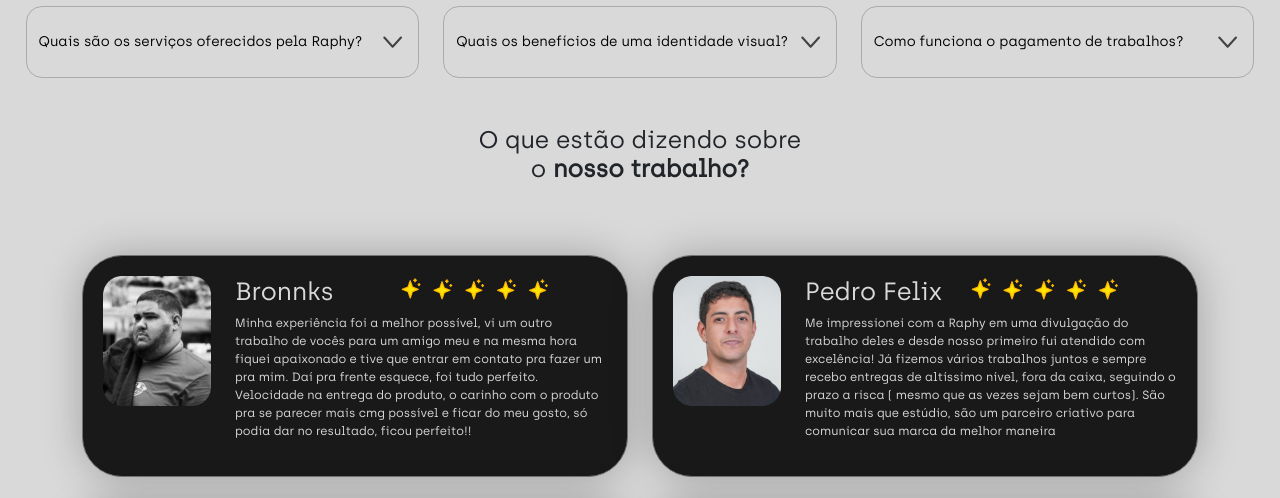
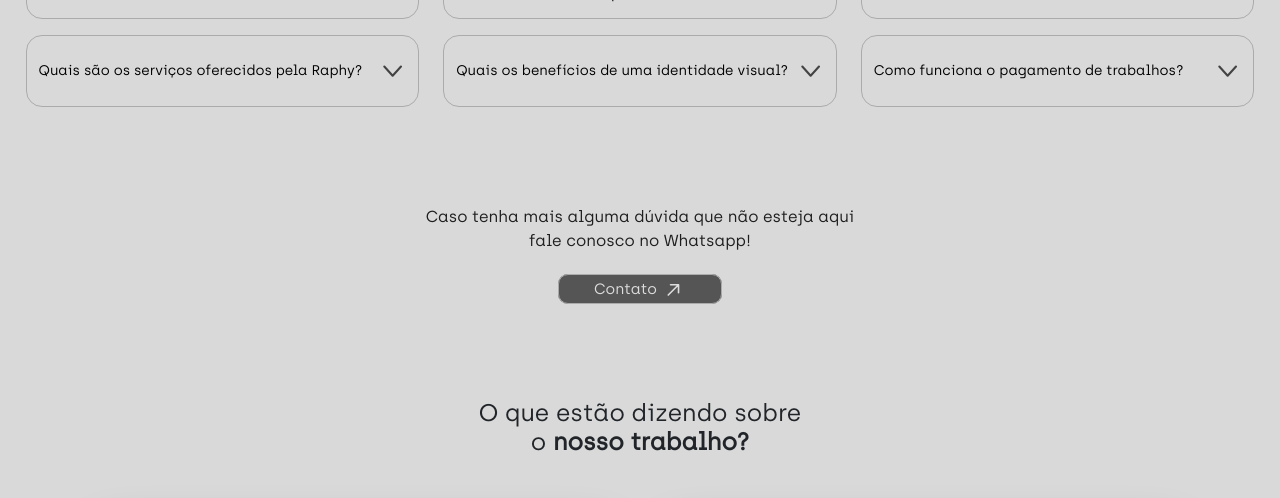
Before and after one commit to MisaelSena/site-raphy, a plain HTML site: page index.html in a window 1280 px wide. Shown: the part 2745-3243 px from the top of the page. Drawn offline with nearby package versions, Linux system fonts and the light colour scheme.

Commit message:
Inclusão e estilização do texto e botão de contato abaixo de perguntas frequentes

```diff
--- a/css/styles.css
+++ b/css/styles.css
@@ -115,6 +115,22 @@
   align-items: center;
   flex-direction: column;
   text-align: center;
+}
+
+#contato-whatsapp{
+  padding-top: 50px;
+  padding-bottom: 50px;
+  background-color: #D9D9D9;
+  display: flex;
+  justify-content: center;
+  align-items: center;
+  flex-direction: column;
+  text-align: center;
+}
+
+
+#contato-whatsapp p{
+  color: #1E1E1E;
 }
 
 #clients .title-area {
@@ -282,8 +298,10 @@
 }
 
 #call-to-action {
-  background: conic-gradient(from 179deg at 102.29% -9.3%, #35353A 38.22414994239807deg, #141415 88.90284240245819deg, #514F5F 358.70412826538086deg);
-  backdrop-filter: blur(15px);
+  /*background: conic-gradient(from 179deg at 102.29% -9.3%, #35353A 38.22414994239807deg, #141415 88.90284240245819deg, #514F5F 358.70412826538086deg);*/
+  /*background: linear-gradient(346deg, rgba(20,20,21,1) 55%, rgba(53,53,58,1) 97%, rgba(81,79,95,1) 100%);*/
+  background-image: radial-gradient(circle at -18.3% 31.7%, #35353A 0, #35353A 12.5%, #141415 25%, #141415 37.5%, #141415 50%, #141415 62.5%, #141415 75%, #141415 87.5%, #141415 100%);
+  backdrop-filter: blur(100px);
 }
 
 #call-to-action h2 {
@@ -403,6 +421,32 @@
   border: 1.431px solid #7D7D7D;
   background: #D4D4D4;
   box-shadow: 0px 0px 25px 0px rgba(255, 255, 255, 0.35);
+}
+
+.button-contact-2 {
+  border-radius: 10px;
+  border: 1.431px solid #ABABAB;
+  background: #555555;
+  color: #DDDDDD;
+  text-align: center;
+  font-size: 15px;
+  font-style: normal;
+  font-weight: 500;
+  line-height: normal;
+  padding: 5px 35px;
+  text-decoration: none;
+  transition: 0.3s;
+}
+
+.button-contact-2 svg path {
+  stroke: #DDDDDD; /* Cor branca */
+}
+
+.button-contact-2:hover {
+  border-radius: 10px;
+  border: 1.431px solid #7D7D7D;
+  background: #2D2D2D;
+  box-shadow: 0px 0px 10px 0px rgb(34, 34, 34);
 }
 
 .button-send {
@@ -678,6 +722,11 @@
   line-height: 171.4%;
 }
 
+.identidade-visual{
+  padding-right: 4% !important;
+  padding-left: 4% !important;
+}
+
 .hidden {
   display: none;
 }
--- a/index.html
+++ b/index.html
@@ -114,7 +114,7 @@
     </section>
 
     <section id="call-to-action" class="py-5">
-      <div class="container">
+      <div class="container-fluid identidade-visual">
         <div class="row">
           <div class="col-md-6 col-12 my-auto">
             <img class="img-fluid" src="./img/signature-red.png" alt="Logo vermelha">
@@ -264,6 +264,17 @@
           </div>
         </div>
       </div>
+    </section>
+
+    <section id="contato-whatsapp">
+      <div class="container">
+            <p class="mb-4">Caso tenha mais alguma dúvida que não esteja aqui<br> fale conosco no Whatsapp!</p>
+            <a class="button-contact-2" href="#contact">Contato
+              <svg xmlns="http://www.w3.org/2000/svg" width="25" height="20" viewBox="0 0 30 30" fill="none">
+                <path d="M7.1477 22.554L22.5334 7.16821M22.5334 7.16821L10.5667 7.16822M22.5334 7.16821V19.1348" stroke="#2D2D2D" stroke-width="2.41763" stroke-linecap="round" stroke-linejoin="round"/>
+              </svg>
+            </a>
+       </div>
     </section>
 
     <section class="container mb-5" id="comments">
```
